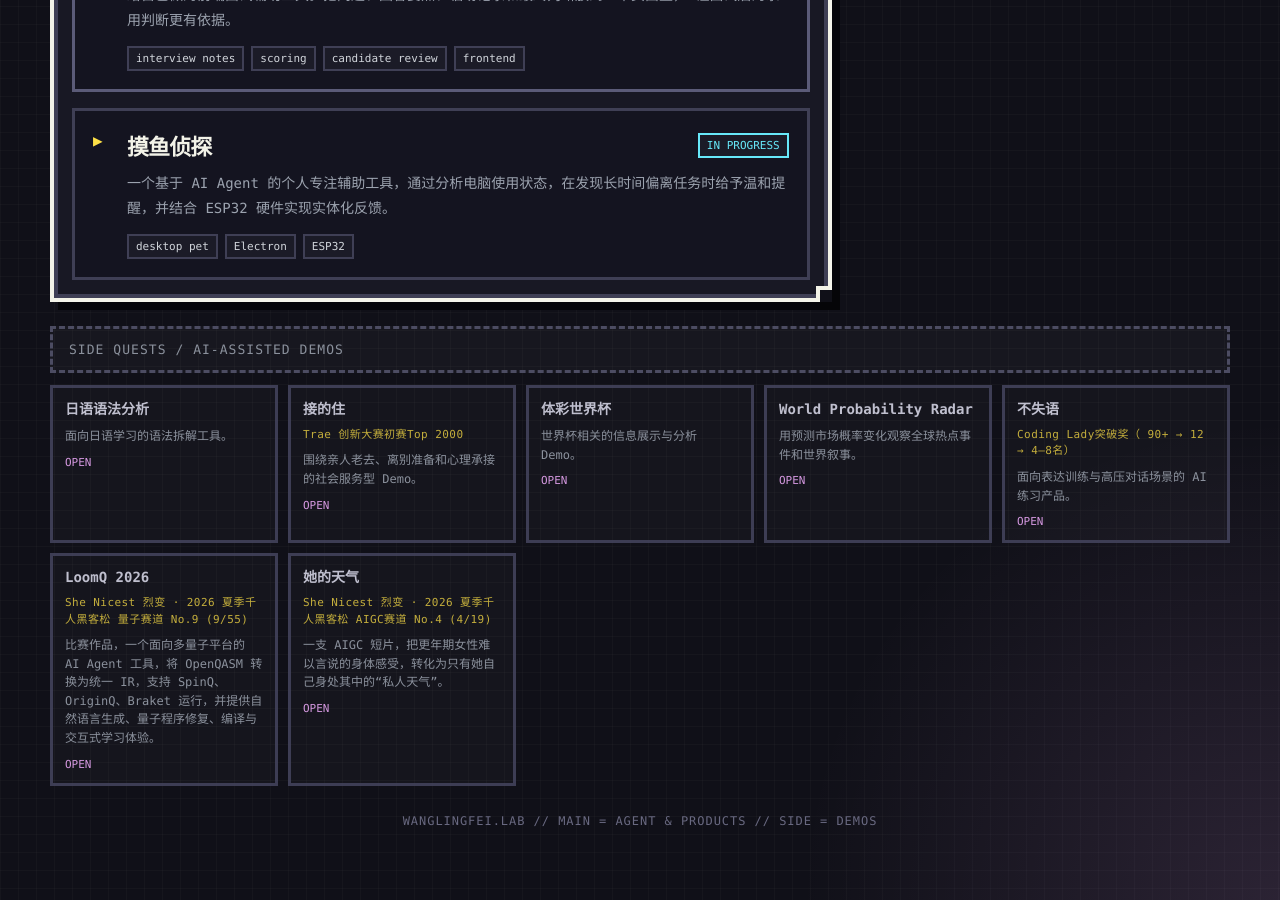
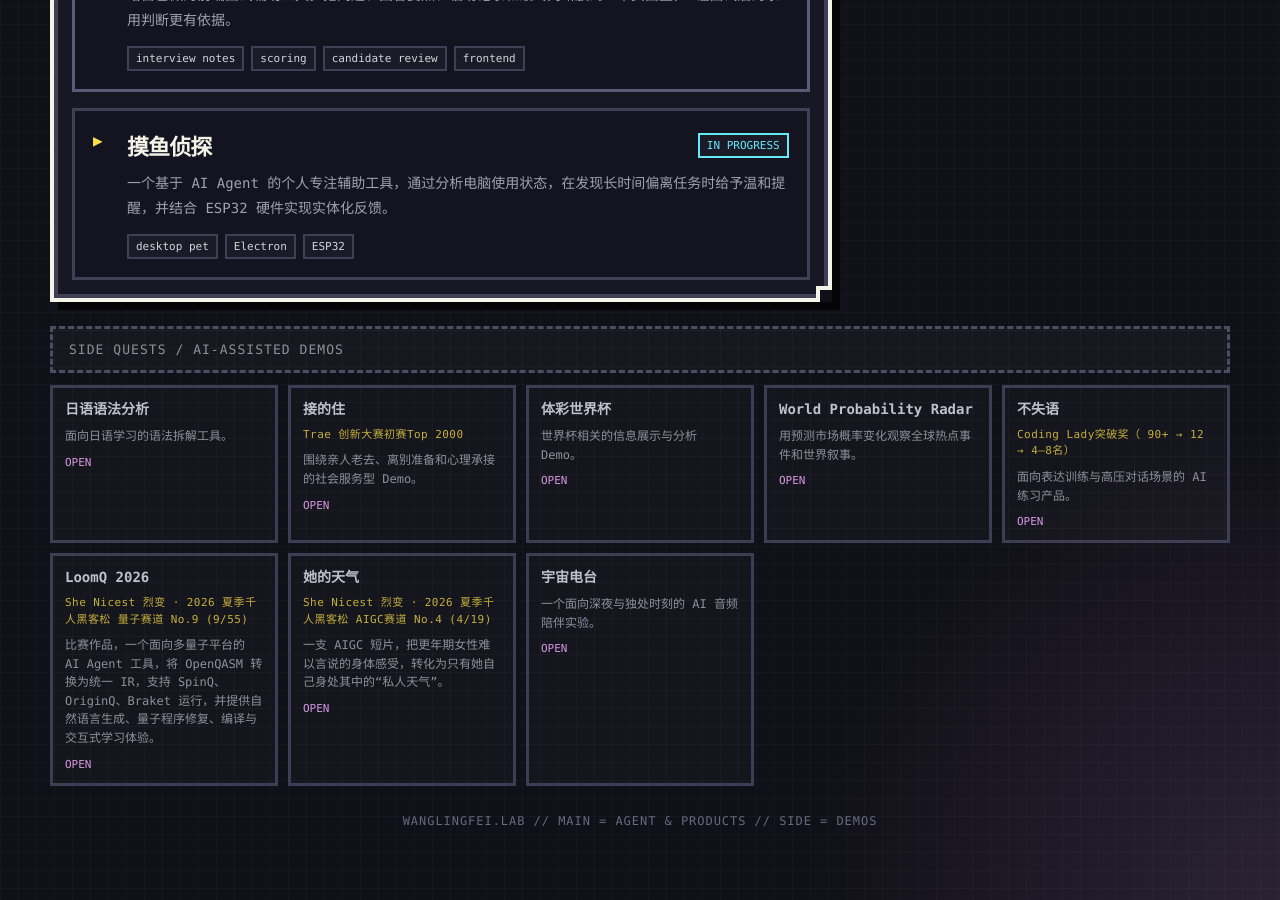
Before and after one commit to mayloveless/wanglingfei.github.com, a Jekyll site: the page index.html, which Jekyll copies as it is, in a window 1280 px wide and 900 px high, scrolled down 1254 px. Built offline with Jekyll 4.4.1, drawn with Linux system fonts in a browser that asks for light colours.

Commit message:
feat(home): 添加宇宙电台视频入口

```diff
--- a/index.html
+++ b/index.html
@@ -747,6 +747,11 @@
           <span>一支 AIGC 短片，把更年期女性难以言说的身体感受，转化为只有她自己身处其中的“私人天气”。</span>
           <div class="open">open</div>
         </a>
+        <a class="side-quest" href="https://www.bilibili.com/video/BV1FCps68Es7/" target="_blank" rel="noreferrer">
+          <strong>宇宙电台</strong>
+          <span>一个面向深夜与独处时刻的 AI 音频陪伴实验。</span>
+          <div class="open">open</div>
+        </a>
         <p>
       </div>
     </section>
```
